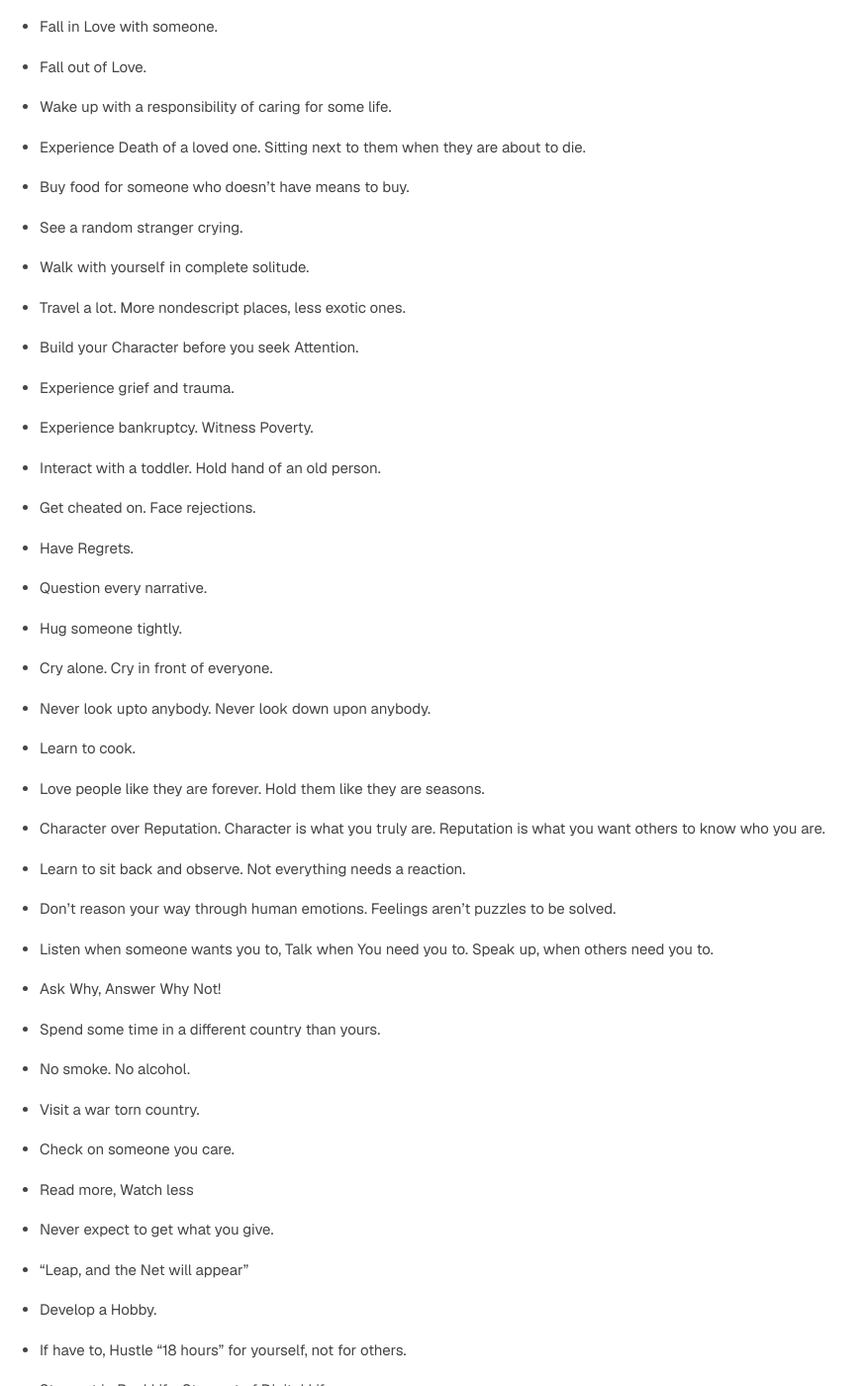
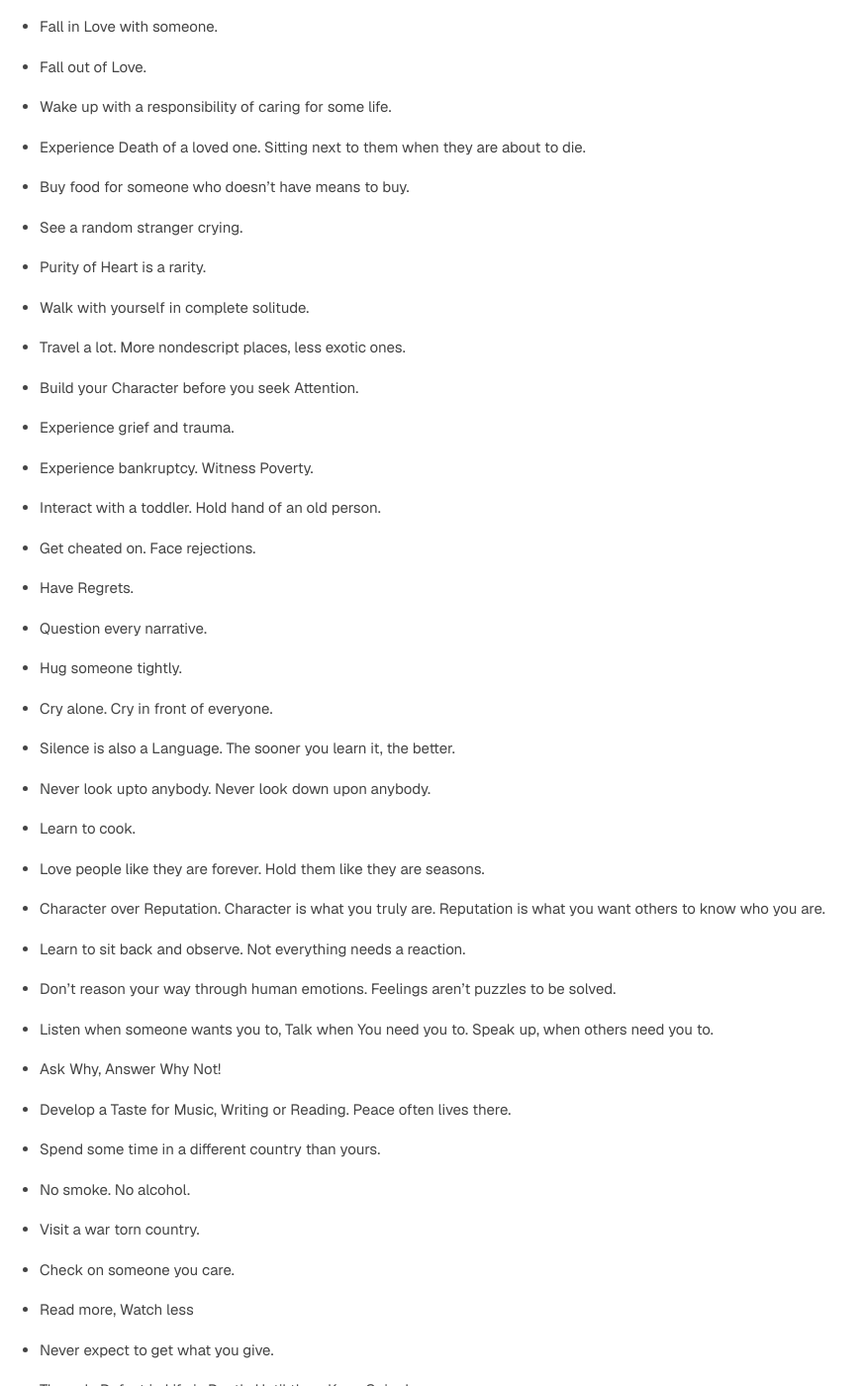
Before and after one commit to trmanish/trmanish.github.io, a Jekyll site: the page built from things-that-enrich-life-pdf.md, in a window 1280 px wide and 1400 px high, scrolled down 602 px. Shown: the whole window at 99% size, without its empty margins (0-874 px from the left). Built offline with Jekyll 4.4.1, drawn with Linux system fonts in a browser that asks for light colours; our own code applies the rules of GitHub Pages for plain Markdown files; some of the changed text lies outside the part shown.

Commit message:
Add four bullets to Things that Enrich Life
- Purity of Heart is a rarity
- Silence is also a Language
- Develop a Taste for Music, Writing or Reading
- The only Defeat in Life is Death; keep going
Scattered across the list; blog + PDF kept in sync

```diff
--- a/things-that-enrich-life-pdf.md
+++ b/things-that-enrich-life-pdf.md
@@ -77,6 +77,9 @@ Things that will truly enrich your life:
 - See a random stranger crying.
 
 
+- Purity of Heart is a rarity.
+
+
 - Walk with yourself in complete solitude.
 
 
@@ -110,6 +113,9 @@ Things that will truly enrich your life:
 - Cry alone. Cry in front of everyone.
 
 
+- Silence is also a Language. The sooner you learn it, the better.
+
+
 - Never look upto anybody. Never look down upon anybody.
 
 
@@ -134,6 +140,9 @@ Things that will truly enrich your life:
 - Ask Why, Answer Why Not!
 
 
+- Develop a Taste for Music, Writing or Reading. Peace often lives there.
+
+
 - Spend some time in a different country than yours.
 
 
@@ -150,6 +159,9 @@ Things that will truly enrich your life:
 
 
 - Never expect to get what you give.
+
+
+- The only Defeat in Life is Death. Until then, Keep Going!
 
 
 - "Leap, and the Net will appear"
```
Also changed, not shown: _posts/2025-03-01-things-that-enrich-life.md (+12 -0 lines), 1 other file.
